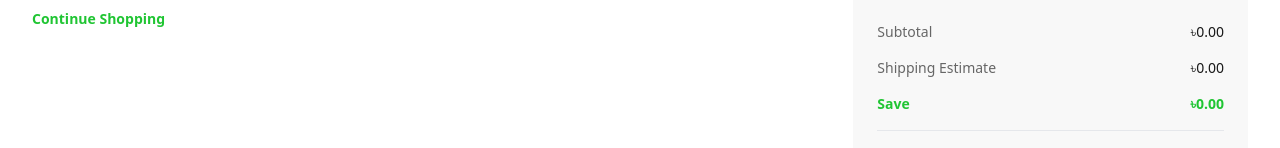
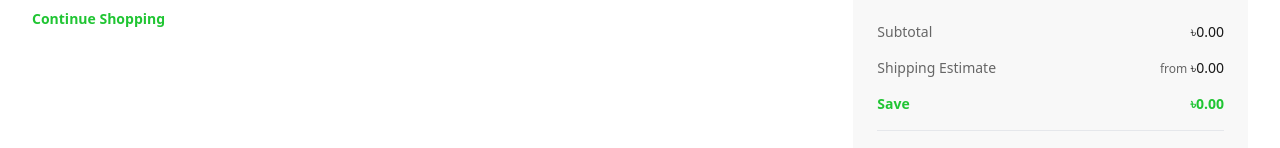
Before and after one commit to techpleasuretea-png/pleasure-ecommerce, a Next.js app: page /cart in a window 1280 px wide. Shown: the part 332-480 px from the top of the page. Built offline with nearby package versions, Linux system fonts and the light colour scheme; no server answers; the database is empty.

Commit message:
feat: implement cart page with order summary and free shipping progress functionality.

```diff
--- a/src/app/cart/page.tsx
+++ b/src/app/cart/page.tsx
@@ -8,12 +8,23 @@ import { CartMobileCheckout } from "@/components/cart/CartMobileCheckout";
 import { ArrowLeft } from "lucide-react";
 import Link from "next/link";
 import { useCart } from "@/context/CartContext";
+import { useShippingMethods } from "@/hooks/useShippingMethods";
 
 export default function CartPage() {
     const { cartItems, updateQuantity, removeFromCart, isLoading } = useCart();
+    const { shippingMethods } = useShippingMethods();
 
     const subtotal = cartItems.reduce((acc, item) => acc + item.price * item.quantity, 0);
-    const shipping = cartItems.length > 0 ? 50 : 0;
+
+    // Find minimum shipping cost
+    let minShipping = 0;
+    if (shippingMethods.length > 0) {
+        minShipping = Math.min(...shippingMethods.map(m => m.cost));
+    }
+
+    // If cart is empty, shipping is 0. Otherwise use min shipping.
+    const shipping = cartItems.length > 0 ? minShipping : 0;
+
     const discount = 0; // Discount calculation logic can be added later if needed
     const total = subtotal + shipping;
     const count = cartItems.reduce((acc, item) => acc + item.quantity, 0);
--- a/src/components/cart/CartSummary.tsx
+++ b/src/components/cart/CartSummary.tsx
@@ -56,7 +56,7 @@ export function CartSummary({ subtotal, shipping, discount, total }: CartSummary
                     <span>Shipping Estimate</span>
                     <span className="font-medium text-text-light dark:text-text-dark">
                         {isFreeShipping ? <span className="text-green-600 line-through mr-2">৳{shipping.toFixed(2)}</span> : null}
-                        {isFreeShipping ? <span className="text-green-600">Free</span> : `৳${shipping.toFixed(2)}`}
+                        {isFreeShipping ? <span className="text-green-600">Free</span> : <span><span className="text-xs text-subtext-light font-normal">from</span> ৳{shipping.toFixed(2)}</span>}
                     </span>
                 </div>
                 <div className="flex justify-between text-primary font-semibold">
```
